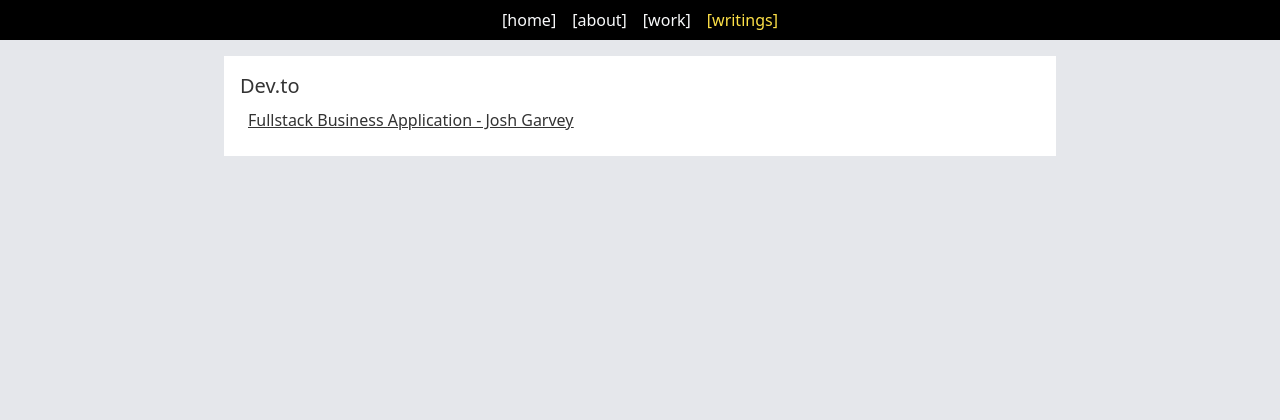
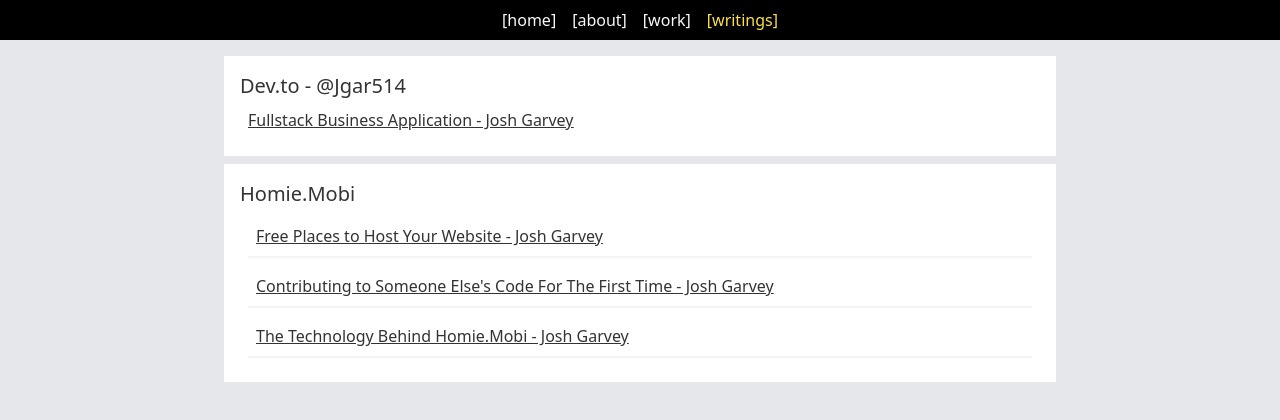
Before and after one commit to Jgar514/JoshandEllie, a React (Vite) app in the folder joshandellie/: page /blog in a window 1280 px wide. Shown: the top 420 px of the page. Built offline with nearby package versions, Linux system fonts and the light colour scheme; what @theatre/studio would draw is missing.

Commit message:
punchlist items

```diff
--- a/joshandellie/src/App.jsx
+++ b/joshandellie/src/App.jsx
@@ -9,8 +9,8 @@
 	return (
 		<Router>
 			<div className="relative z-0 h-full bg-yellow-100">
-				<nav className="h-10 flex flex-row w-full bg-black justify-center">
-					<div className="h-10 flex flex-row w-full bg-black justify-center items-center text-gray-50 gap-4">
+				<nav className="h-10 flex flex-row w-full bg-black justify-center  items-center text-gray-50 gap-4">
+
 					<NavLink
 						to="/"
 						className={({ isActive }) =>
@@ -44,7 +44,7 @@
 						[writings]
 					</NavLink>
 
-					</div>
+
 				</nav>
 
 				<Routes>
--- a/joshandellie/src/data/data.js
+++ b/joshandellie/src/data/data.js
@@ -36,6 +36,7 @@
       "Successfully marketed the project, getting 20,000 impressions on posts showing the 3D stand-up scene.",
       "Added icons to link social media channels to a central location."
     ],
+    codeRepository: "https://github.com/Jgar514/WilliamMontgomery",
     image: "" // Add image URL here
   },
   {
@@ -48,6 +49,7 @@
       "Implemented authentication, session management, and password hashing functionalities.",
       "Deployed the application using Microsoft Azure Web App Services and implemented CI/CD pipelines for automated deployment."
     ],
+    codeRepository: "https://github.com/Jgar514/mern-azure",
     image: "" // Add image URL here
   },
   {
@@ -60,6 +62,7 @@
       "Added a custom toggle theme option with Tailwind CSS dark mode and React.",
       "Mapped through a data file that stores business information (e.g., services) and displays it."
     ],
+    codeRepository: "https://github.com/Jgar514/blacklinecontracting.com/tree/beta",
     image: "" // Add image URL here
   },
   {
@@ -72,6 +75,7 @@
       "Created tab boxes, horizontal sliders, and popup modals by writing React components and styling them using Tailwind CSS.",
       "Wrote custom reusable components for mobile UX/UI."
     ],
+    codeRepository: "https://github.com/Jgar514/mobileUI_subdomain_netlify/tree/main",
     image: "" // Add image URL here
   },
   {
@@ -85,6 +89,7 @@
       "Conditionally rendered a skip button when time requirements are met.",
       "Created a funnel from the webpage to Daniel Negreanu's Masterclass."
     ],
+    codeRepository: "https://github.com/Jgar514/subdomain_popup",
     image: "" // Add image URL here
   }
 ];
--- a/joshandellie/src/pages/About.jsx
+++ b/joshandellie/src/pages/About.jsx
@@ -89,6 +89,9 @@
           <p className="text-gray-700 mb-4">
             If a project needs a database I use MongoDB/Mongoose or more recently started using firebase. I can style applications quickly with Tailwind CSS and I build all my UI components from scratch. I'm a big fan of netlify for both the ease of use and their generous free tier that has allowed me to code and publish a majority of my projects.
           </p>
+          <p className="text-gray-700 mb-4">
+            If you need a website developer, someone to help automate your business, implement seo, or any tech related questions, feel free to reach out - josh.t.garvey@gmail.com .
+          </p>
         </div>
         <div className="mt-6">
           <h2 className="text-2xl font-semibold mb-4">Skills</h2>
--- a/joshandellie/src/pages/Blog.jsx
+++ b/joshandellie/src/pages/Blog.jsx
@@ -3,17 +3,46 @@
 function Blog() {
   return (
     <div className='bg-gray-200 w-full h-full overflow-y-auto'>
-      <div className='flex flex-col w-full items-center p-4'>
+      <div className='flex flex-col gap-2 w-full items-center p-4'>
         <div className='flex flex-col p-4 w-full md:w-4/6 bg-white '>
-          <h2 className='text-xl'>Dev.to</h2>
+          <h2 className='text-xl'>Dev.to - @Jgar514</h2>
           <div className='w-full h-full flex justify-start bg-blue bg-white p-2 underline'>
             <a href="https://dev.to/jgar514/building-a-full-stack-web-application-with-free-resources-54eg" target="_blank" rel="noopener noreferrer">
               Fullstack Business Application - Josh Garvey
             </a>
           </div>
+
         </div>
+        <div className='flex flex-col p-4 w-full md:w-4/6 bg-white '>
+          <h2 className='text-xl'>Homie.Mobi</h2>
+          <div className='w-full h-full flex flex-col gap-2 justify-start  bg-white p-2 underline '>
+
+            <div className='border-b-2 border-gray-100 p-2'>
+              <a href="https://homie.mobi/blog/free-places-to-host-your-website" target="_blank" rel="noopener noreferrer">
+                Free Places to Host Your Website - Josh Garvey
+              </a>
+            </div>
+
+            <div className='border-b-2 border-gray-100 p-2'>
+              <a href="https://homie.mobi/blog/contributing-to-someone-elses-code-on-github-for-the-first-time" target="_blank" rel="noopener noreferrer">
+                Contributing to Someone Else's Code For The First Time - Josh Garvey
+              </a>
+            </div>
+
+            <div className='border-b-2 border-gray-100 p-2'>
+              <a href="https://homie.mobi/blog/the-technology-behind-homie-mobi" target="_blank" rel="noopener noreferrer">
+                The Technology Behind Homie.Mobi - Josh Garvey
+              </a>
+            </div>
+
+          </div>
+        </div>
+
+
+
       </div>
-    </div>
+    </div >
+
   )
 }
 
```
Lines whose indentation alone changed are shown as unchanged.
